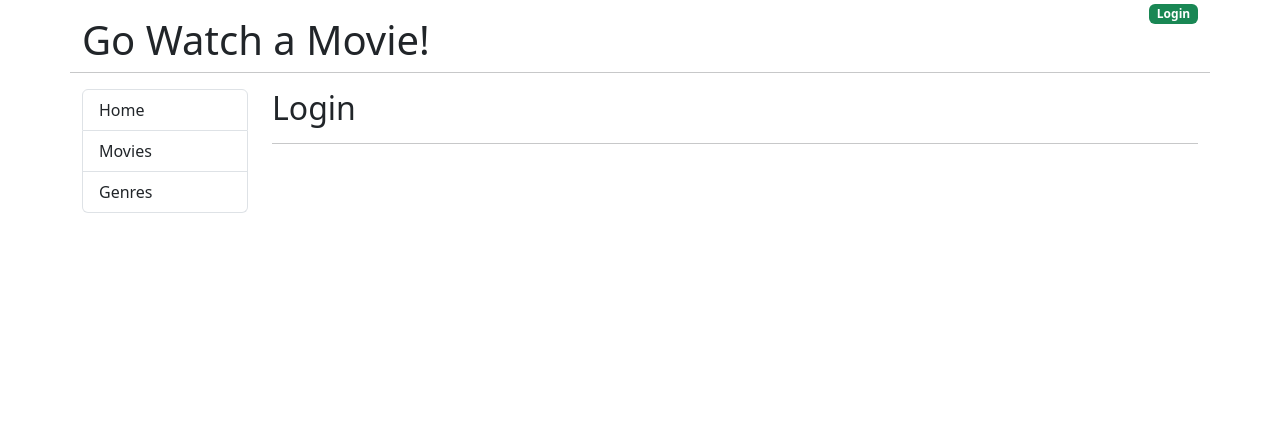
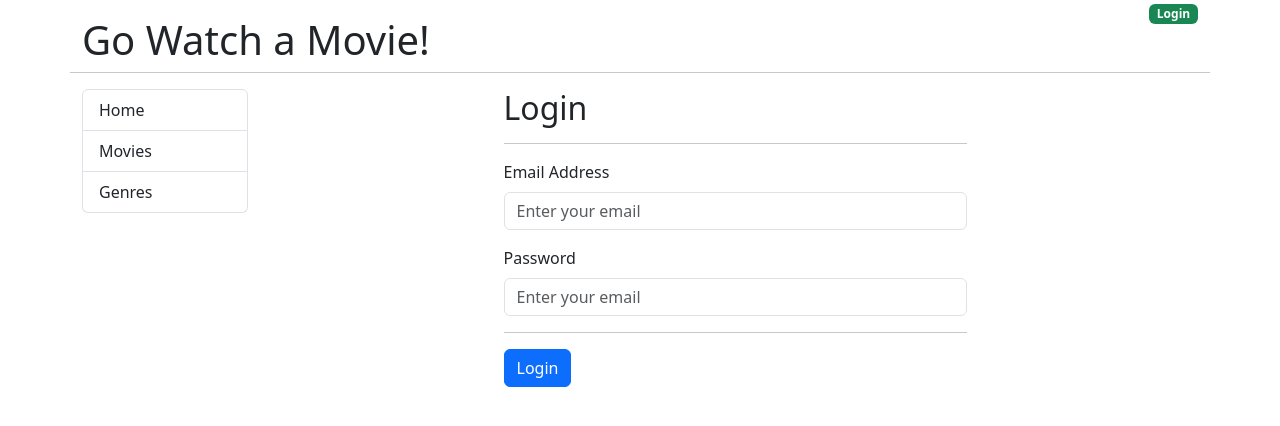
Before and after one commit to ssr0016/go-movies, a React (Create React App) app: page /login in a window 1280 px wide. Shown: the top 426 px of the page. Built offline with nearby package versions, Linux system fonts and the light colour scheme.

Commit message:
creating the login form

```diff
--- a/src/components/Login.js
+++ b/src/components/Login.js
@@ -1,8 +1,40 @@
+import React, { useState } from "react";
+import Input from "./form/Input";
 const Login = () => {
+  const [email, setEmail] = useState("");
+  const [password, setPassword] = useState("");
+
+  const handleSubmit = (event) => {
+    event.preventDefault();
+  };
+
   return (
-    <div>
+    <div className="col-md-6 offset-md-3">
       <h2>Login</h2>
       <hr />
+
+      <form onSubmit={handleSubmit}>
+        <Input
+          title="Email Address"
+          type="email"
+          className="form-control"
+          name="email"
+          placeholder="Enter your email"
+          autoComplete="email-new"
+          onChange={(event) => setEmail(event.target.value)}
+        />
+        <Input
+          title="Password"
+          type="password"
+          className="form-control"
+          name="password"
+          placeholder="Enter your email"
+          autoComplete="password-new"
+          onChange={(event) => setPassword(event.target.value)}
+        />
+        <hr />
+        <Input type="submit" className="btn btn-primary" value="Login" />
+      </form>
     </div>
   );
 };
--- /dev/null
+++ b/src/components/form/Input.js
@@ -0,0 +1,25 @@
+import React, { forwardRef } from "react";
+
+const Input = forwardRef((props, ref) => {
+  return (
+    <div className="mb-3">
+      <label htmlFor={props.name} className="form-label">
+        {props.title}
+      </label>
+      <input
+        type={props.type}
+        className={props.className}
+        id={props.name}
+        ref={ref}
+        name={props.name}
+        placeholder={props.placeholder}
+        onChange={props.onChange}
+        autoComplete={props.autoComplete}
+        value={props.value}
+      />
+      <div className={props.errorDiv}>{props.errorMsg}</div>
+    </div>
+  );
+});
+
+export default Input;
```
